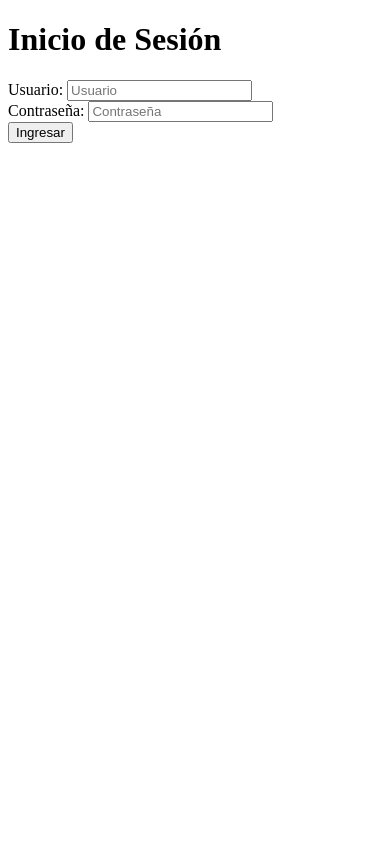
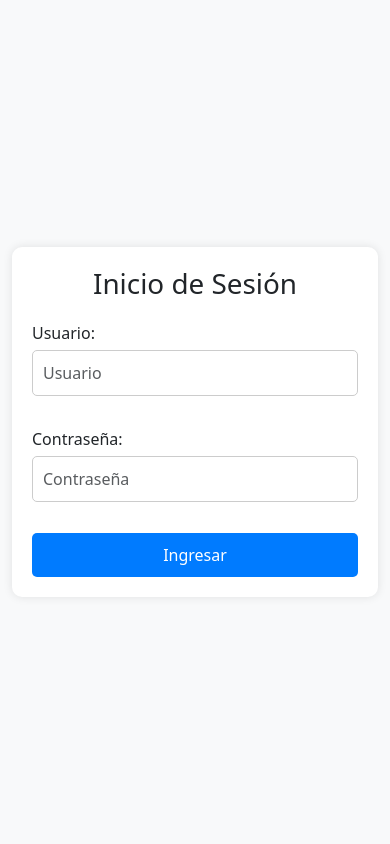
Before and after one commit to toilol/Examen-PetCare, a Django app: page /petcare/login/ in a window 390 px wide. Run offline with Django 5.2, Linux system fonts and the light colour scheme.

Commit message:
Fondo de la pagina, un poco más poblada y estilos

```diff
--- a/PetCare/templates/login.html
+++ b/PetCare/templates/login.html
@@ -1,18 +1,76 @@
 <!DOCTYPE html>
-<html lang="en">
+<html lang="es">
 <head>
     <meta charset="UTF-8">
     <meta name="viewport" content="width=device-width, initial-scale=1.0">
-    <title>Document</title>
+    <title>Iniciar Sesión - PetCare</title>
+    <link href="https://cdn.jsdelivr.net/npm/bootstrap@5.3.0-alpha1/dist/css/bootstrap.min.css" rel="stylesheet">
+    <style>
+        .container {
+            display: flex;
+            justify-content: center;
+            align-items: center;
+            height: 100vh; /* Ajusta la altura al tamaño de la pantalla */
+            background-color: #f8f9fa; /* Color de fondo */
+        }
+
+        .form-wrapper {
+            max-width: 400px;
+            width: 100%;
+            padding: 20px;
+            background-color: #ffffff; /* Color de fondo del formulario */
+            border-radius: 10px;
+            box-shadow: 0px 0px 10px rgba(0, 0, 0, 0.1); /* Sombra ligera */
+        }
+
+        .form-wrapper h1 {
+            text-align: center;
+            margin-bottom: 20px;
+        }
+
+        .form-wrapper form {
+            display: flex;
+            flex-direction: column;
+        }
+
+        .form-wrapper form label {
+            margin-bottom: 5px;
+        }
+
+        .form-wrapper form input[type="text"],
+        .form-wrapper form input[type="password"] {
+            padding: 10px;
+            margin-bottom: 15px;
+            border: 1px solid #ccc;
+            border-radius: 5px;
+            font-size: 16px;
+        }
+
+        .form-wrapper form button {
+            padding: 10px;
+            background-color: #007bff; /* Color de fondo del botón */
+            color: #fff; /* Color del texto del botón */
+            border: none;
+            border-radius: 5px;
+            font-size: 16px;
+            cursor: pointer;
+        }
+
+        .form-wrapper form button:hover {
+            background-color: #0056b3; /* Color de fondo del botón al pasar el mouse */
+        }
+
+        .alert {
+            margin-top: 15px;
+        }
+    </style>
 </head>
 <body>
-    <div id="login" class="container mt-5 mb-5">
-        <div class="row justify-content-center">
-          <div class="col-10 col-md-6 col-lg-4 bg-white p-5 rounded">
-            <div class="text">
+    <div class="container">
+        <div class="form-wrapper">
             <form id="formlogin" action="{% url 'signin' %}" method="POST">
                 {% csrf_token %}
-                <h1 class="text-center">Inicio de Sesión</h1>
+                <h1>Inicio de Sesión</h1>
                 {% if error_message %}
                 <div class="alert alert-danger" role="alert">
                     {{ error_message }}
@@ -30,6 +88,5 @@
             </form>
         </div>
     </div>
-      </div>
 </body>
 </html>
```
Also changed, not shown: PetCare/templates/crud.html (+11 -0 lines), PetCare/templates/index.html (+25 -1 lines), PetCare/static/js/img/patagato.png (added), PetCare/static/js/img/png patagato.png (added), db.sqlite3. Lines whose indentation alone changed are shown as unchanged.
